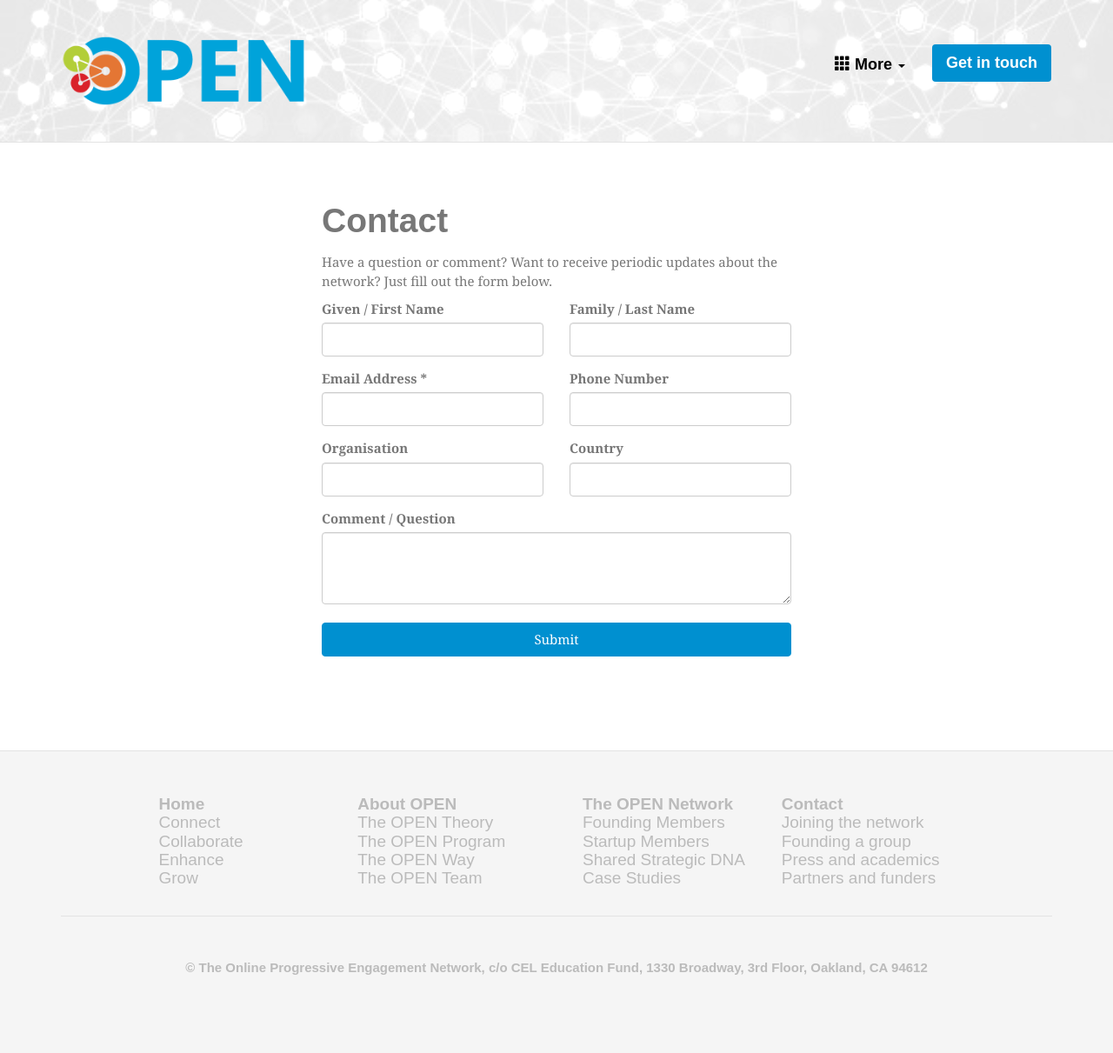
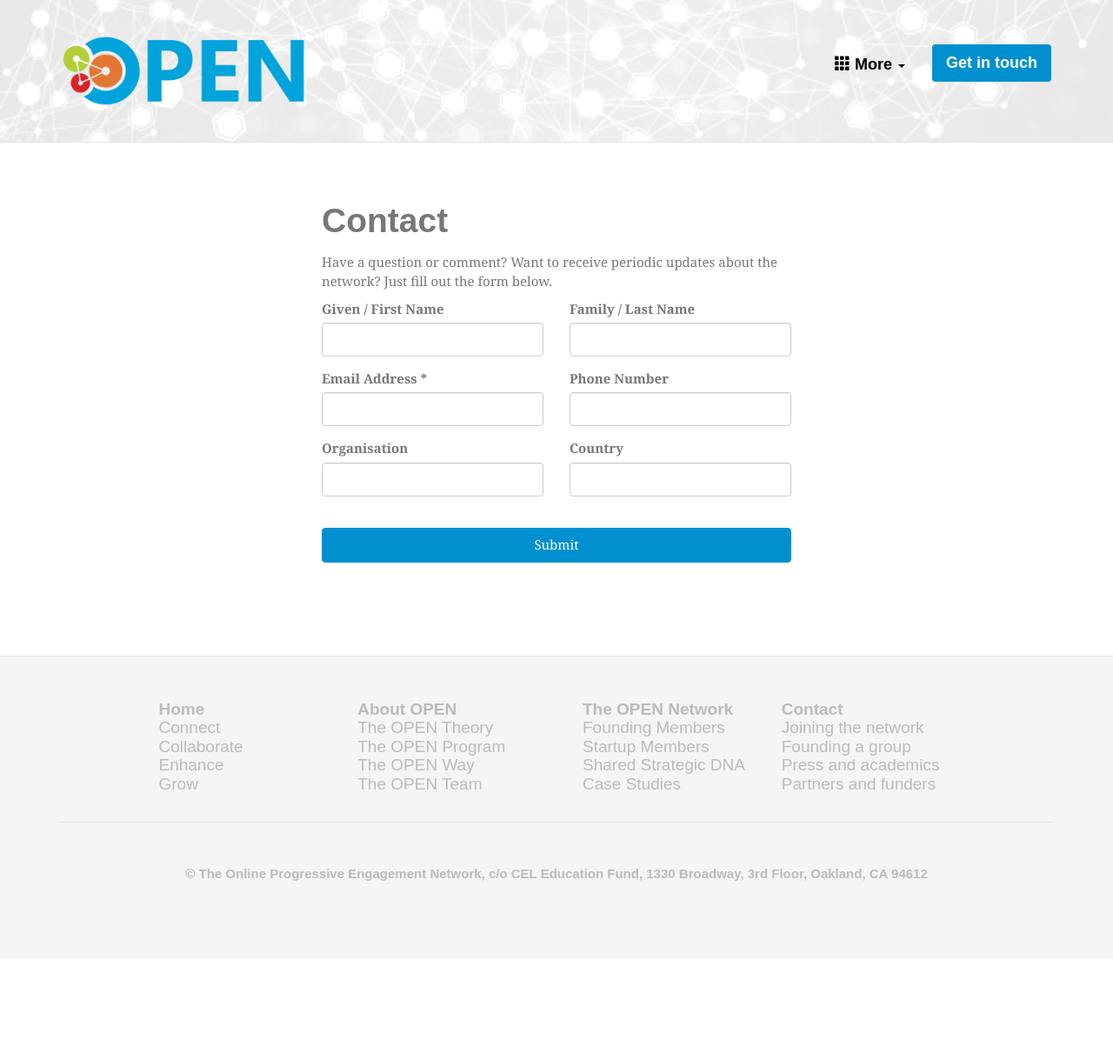
Before and after one commit to the-open/www.the-open.net, a Jekyll site: the page built from contact.html, in a window 1280 px wide. Shown: the whole page at 87% size. Built offline with Jekyll 4.4.1, drawn with Linux system fonts in a browser that asks for light colours; some web fonts are replaced; after the commit the page ends 1102 px from its top, so only the background shows below that.

Commit message:
Remove the comment box fttb

```diff
--- a/_includes/subscribe-inner.html
+++ b/_includes/subscribe-inner.html
@@ -30,12 +30,12 @@
         <input type="text" name="country" class="form-control" id="country">
       </div>
     </div>
-    <div class="row">
+    <!--div class="row">
       <div class="col-sm-12">
         <label for="comment">Comment / Question</label>
         <textarea name="comment" id="comment" class="form-control" rows="3"></textarea>
       </div>
-    </div>
+    </div-->
     <!-- real people should not fill this in and expect good things - do not remove this or risk form bot signups-->
     <div style="position: absolute; left: -5000px;"><input type="text" name="b_753395b9f963c9ea2d6980b7c_9e1559c2f0" tabindex="-1" value=""></div>
   </div>
```
